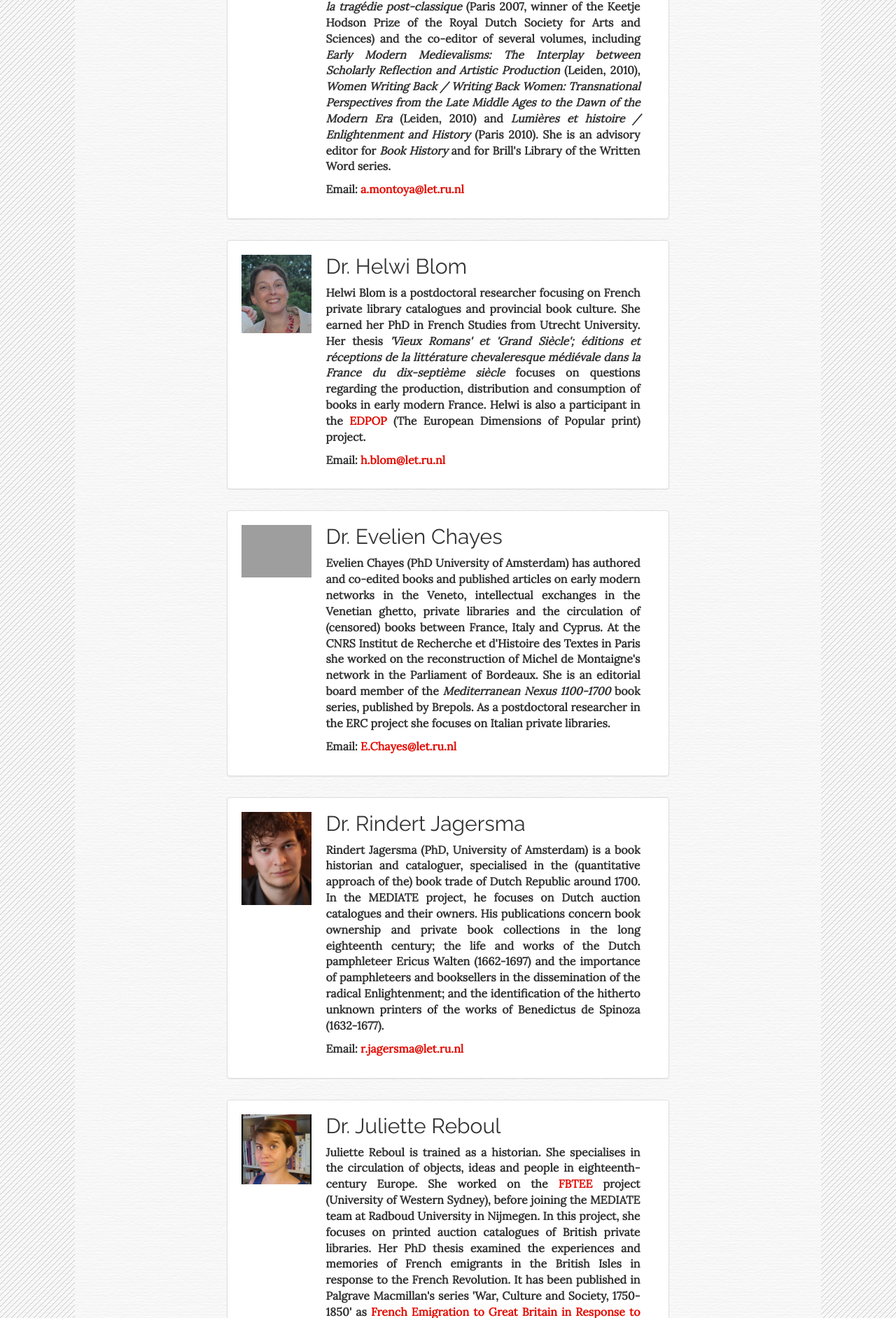
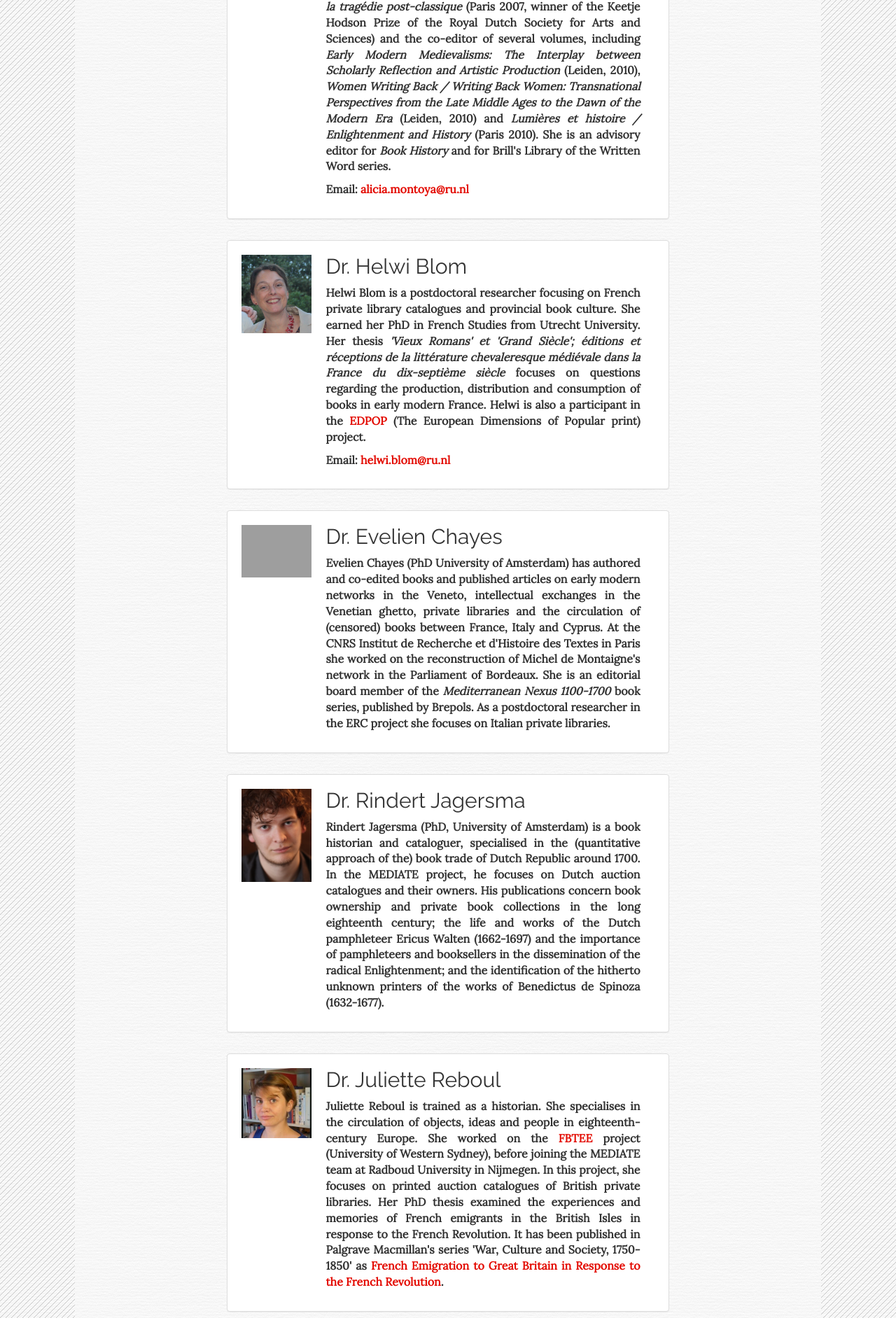
Before and after one commit to Mediate18/website, a PHP site: page /index.php?page=contact in a window 1280 px wide. Shown: the part 1360-3243 px from the top of the page at 70% size. Run offline with PHP 8.4, Linux system fonts and the light colour scheme; grey boxes are pictures that could not be loaded.

Commit message:
refactor: Changed email addresses to new RU syntax

```diff
--- a/php/pages/contact.php
+++ b/php/pages/contact.php
@@ -20,7 +20,7 @@
 						<li>The Netherlands</li>
 					</ul>
 				</p>
-				<p>Email: <a href="mailto:a.montoya@let.ru.nl">a.montoya@let.ru.nl</a></p>
+				<p>Email: <a href="mailto:alicia.montoya@ru.nl">a.montoya@let.ru.nl</a></p>
 			</div>
 		</div>
 	</div>
@@ -33,7 +33,7 @@
 				<h2>Prof. dr. Alicia C. Montoya</h2>
 						Alicia Montoya is Principal Investigator of MEDIATE and Professor of French Literature and Culture at Radboud University, The Netherlands. She is the author of <i><a href="http://repository.ubn.ru.nl/handle/2066/105830" target="_blank">Medievalist Enlightenment: From Charles Perrault to Jean-Jacques Rousseau</a></i> (Cambridge 2013), <i>Marie-Anne Barbier et la trag&eacute;die post-classique</i> (Paris 2007, winner of the Keetje Hodson Prize of the Royal Dutch Society for Arts and Sciences) and the co-editor of several volumes, including <i>Early Modern Medievalisms: The Interplay between Scholarly Reflection and Artistic Production</i> (Leiden, 2010), <i>Women Writing Back / Writing Back Women: Transnational Perspectives from the Late Middle Ages to the Dawn of the Modern Era</i> (Leiden, 2010) and <i>Lumi&egrave;res et histoire / Enlightenment and History</i> (Paris 2010). She is an advisory editor for <i>Book History</i> and for Brill's Library of the Written Word series.
 					</p>
-				<p>Email: <a href="mailto:a.montoya@let.ru.nl">a.montoya@let.ru.nl</a></p>
+				<p>Email: <a href="mailto:alicia.montoya@ru.nl">alicia.montoya@ru.nl</a></p>
 			</div>
 		</div>
 	</div>
@@ -47,7 +47,7 @@
 					&eacute;ditions et r&eacute;ceptions de la litt&eacute;rature chevaleresque m&eacute;di&eacute;vale dans la France du dix-septi&egrave;me si&egrave;cle</i> focuses on questions regarding the production,
 					distribution and consumption of books in early modern France. Helwi is also a participant in the <a href="http://edpop.wp.hum.uu.nl/" target="_blank">EDPOP</a> (The European Dimensions of Popular print) project.
 				</p>
-				<p>Email: <a href="mailto:h.blom@let.ru.nl">h.blom@let.ru.nl</a></p>
+				<p>Email: <a href="mailto:helwi.blom@ru.nl">helwi.blom@ru.nl</a></p>
 			</div>
 		</div>
 	</div>
@@ -61,7 +61,6 @@
 				<p>
 					Evelien Chayes (PhD University of Amsterdam) has authored and co-edited books and published articles on early modern networks in the Veneto, intellectual exchanges in the Venetian ghetto, private libraries and the circulation of (censored) books between France, Italy and Cyprus. At the CNRS Institut de Recherche et d'Histoire des Textes in Paris she worked on the reconstruction of Michel de Montaigne's network in the Parliament of Bordeaux. She is an editorial board member of the <i>Mediterranean Nexus 1100-1700</i> book series, published by Brepols. As a postdoctoral researcher in the ERC project she focuses on Italian private libraries.
 				</p>
-				<p>Email: <a href="mailto:E.Chayes@let.ru.nl">E.Chayes@let.ru.nl</a></p>
 			</div>
 		</div>
 	</div>
@@ -73,7 +72,6 @@
 				<a name="rindert"></a>
 				<h2>Dr. Rindert Jagersma</h2>
 				<p>Rindert Jagersma (PhD, University of Amsterdam) is a book historian and cataloguer, specialised in the (quantitative approach of the) book trade of Dutch Republic around 1700. In the MEDIATE project, he focuses on Dutch auction catalogues and their owners. His publications concern book ownership and private book collections in the long eighteenth century; the life and works of the Dutch pamphleteer Ericus Walten (1662-1697) and the importance of pamphleteers and booksellers in the dissemination of the radical Enlightenment; and the identification of the hitherto unknown printers of the works of Benedictus de Spinoza (1632-1677).</p>
-				<p>Email: <a href="mailto:r.jagersma@let.ru.nl">r.jagersma@let.ru.nl</a></p>
 			</div>
 		</div>
 	</div>
@@ -85,7 +83,6 @@
 				<a name="juliette"></a>
 				<h2>Dr. Juliette Reboul</h2>
 				<p>Juliette Reboul is trained as a historian. She specialises in the circulation of objects, ideas and people in eighteenth-century Europe. She worked on the <a href="http://fbtee.uws.edu.au/main/">FBTEE</a> project (University of Western Sydney), before joining  the MEDIATE team at Radboud University in Nijmegen. In this project, she focuses on printed auction catalogues of British private libraries. Her PhD thesis examined the experiences and memories of French emigrants in the British Isles in response to the French Revolution. It has been published in Palgrave Macmillan's  series  'War, Culture and Society, 1750-1850' as <a href="https://www.palgrave.com/la/book/9783319579955">French Emigration to Great Britain in Response to the French Revolution</a>. </p>
-				<p>Email: <a href="mailto:j.reboul@let.ru.nl">j.reboul@let.ru.nl</a></p>
 			</div>
 		</div>
 	</div>
@@ -97,7 +94,6 @@
 				<a name="anna"></a>
 				<h2>Anna E. de Wilde, MA</h2>
 				<p>Anna de Wilde participates in the MEDIATE project as a PhD student, focusing on Hebrew and Jewish books in Dutch auction catalogues. She studied History and Jewish Studies at the University of Amsterdam and the Hebrew University of Jerusalem. She specialized in the book culture of the Sephardic community in early modern Amsterdam. Before joining the MEDIATE team Anna worked as a researcher at Ets Haim - Livraria Montezinos, the world's oldest functioning Jewish library.</p>
-				<p>Email: <a href="mailto:A.deWilde@let.ru.nl">A.deWilde@let.ru.nl</a></p>
 			</div>
 		</div>
 	</div>
@@ -111,7 +107,7 @@
 				<a name="micha"></a>
 				<h2>Micha Hulsbosch, MA</h2>
 				<p>Micha Hulsbosch has a background in Language and Speech Technology. He is part of the <a href="https://www.ru.nl/humanitieslab/technical-support-group/general/">Technical Support Group Humanities Lab</a> and develops software for the Humanities research community, in particular Language research. In the MEDIATE project Micha is mainly tasked with the development of the <a href="?page=database">MEDIATE database</a> webapplication.</p>
-				<p>Email: <a href="mailto:m.hulsbosch@let.ru.nl">M.Hulsbosch@let.ru.nl</a></p>
+				<p>Email: <a href="mailto:micha.hulsbosch@ru.nl">micha.hulsbosch@ru.nl</a></p>
 			</div>
 		</div>
 	</div>
@@ -123,7 +119,7 @@
 				<a name="joanna"></a>
 				<h2>Joanna Rozendaal, MA</h2>
 				<p>Joanna Rozendaal participates in the MEDIATE project as project assistant. She will be coordinating the transcription project, which includes harvesting, transcribing, and digitizing eighteenth century private library auction catalogues. Joanna holds an MA in Arts and Culture, specialising in Dutch Golden Age Studies, with a particular interest in Book History.</p>
-				<p>Email: <a href="mailto:j.rozendaal@let.ru.nl">j.rozendaal@let.ru.nl</a></p>
+				<p>Email: <a href="mailto:joanna.rozendaal@ru.nl">joanna.rozendaal@ru.nl</a></p>
 			</div>
 		</div>
 	</div>
```
